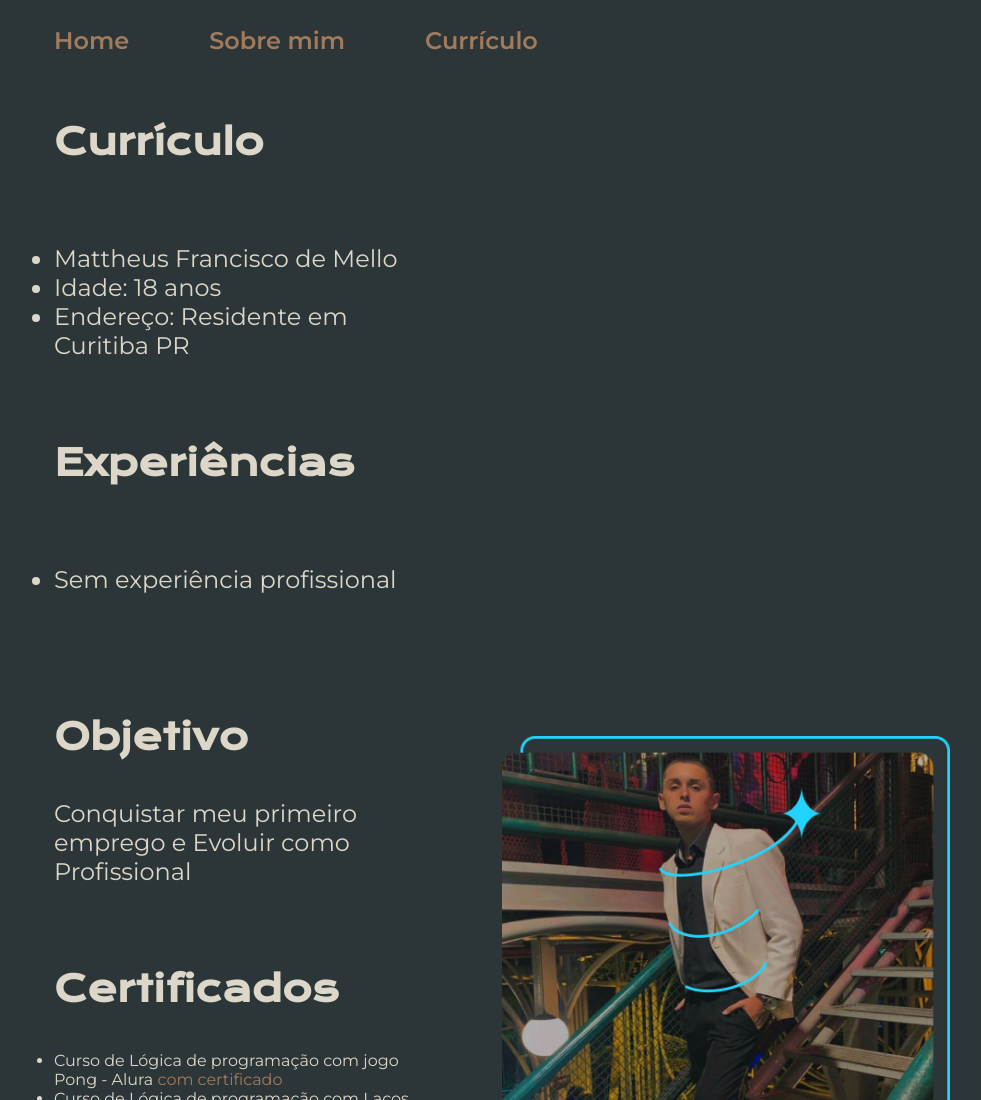
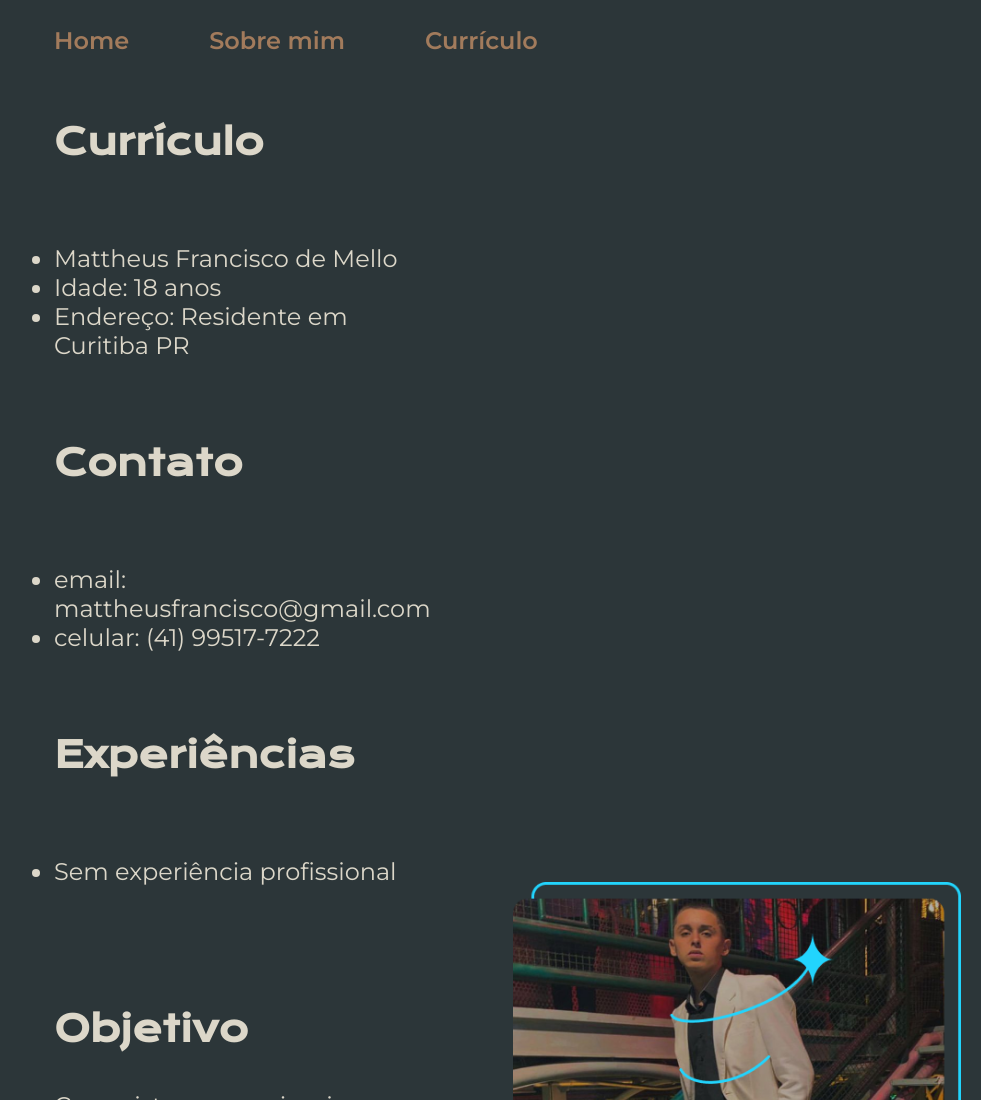
Before and after one commit to mellomattheusf/Portf-lio-Godo-2.0, a plain HTML site: page curriculum.html in a window 1280 px wide. Shown: the top 1100 px of the page, without its empty margins (138-1119 px from the left). Drawn offline with nearby package versions, Linux system fonts and the light colour scheme.

Commit message:
Adicionando aba contato curriculum.html

```diff
--- a/curriculum.html
+++ b/curriculum.html
@@ -23,6 +23,13 @@
                     <li> Mattheus Francisco de Mello </li>
                     <li> Idade: 18 anos </li>
                     <li> Endereço: Residente em Curitiba PR </li>
+                </ul>
+            </p>
+            <h2 class="apresentacao__conteudo__titulo">Contato</h2>
+            <p class="apresentacao__conteudo__texto">
+                <ul class="apresentacao__conteudo__texto">
+                    <li> email: mattheusfrancisco@gmail.com </li>
+                    <li> celular: (41) 99517-7222 </li>
                 </ul>
             </p>
             <h2 class="apresentacao__conteudo__titulo">Experiências</h2>
```
